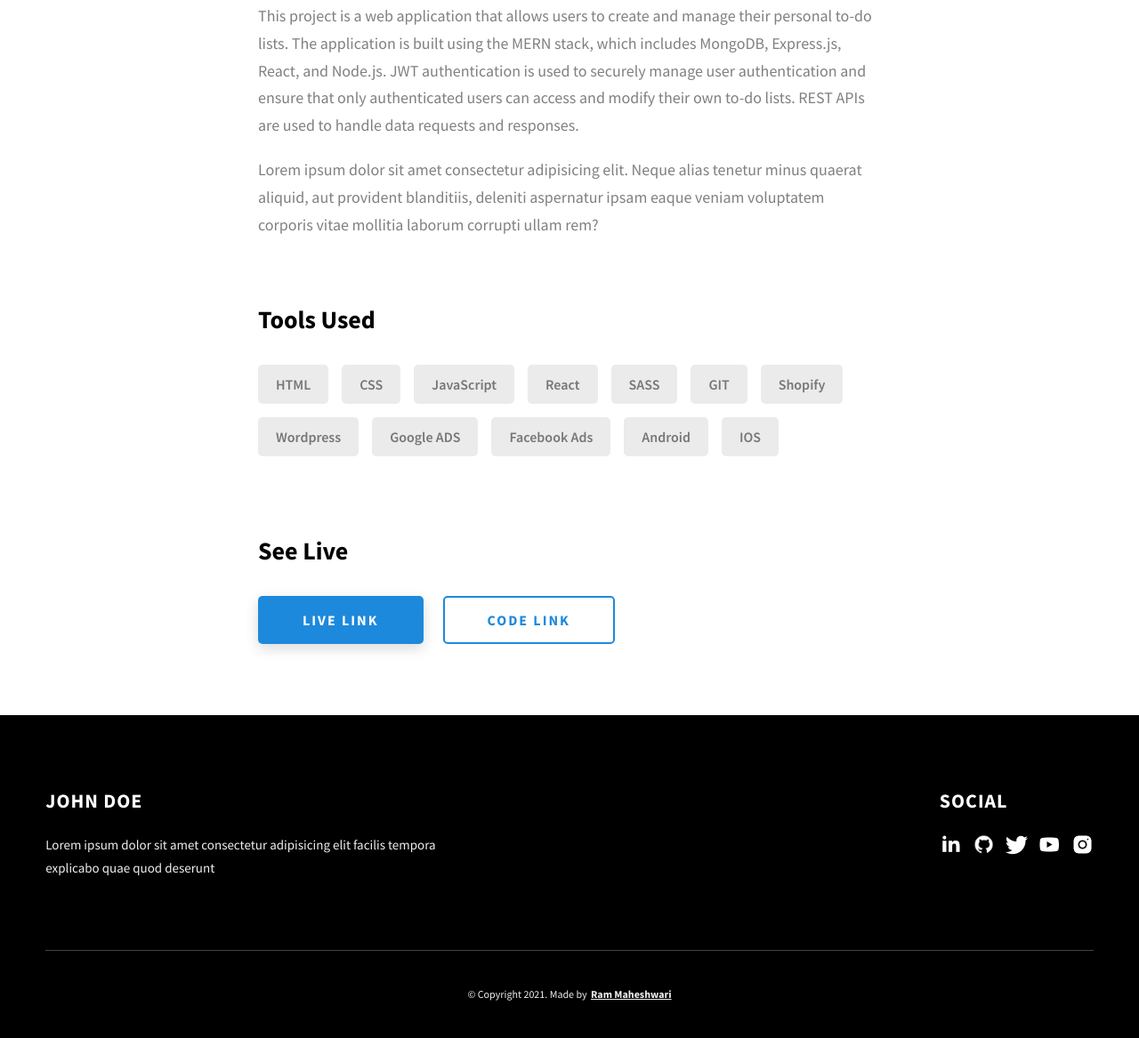
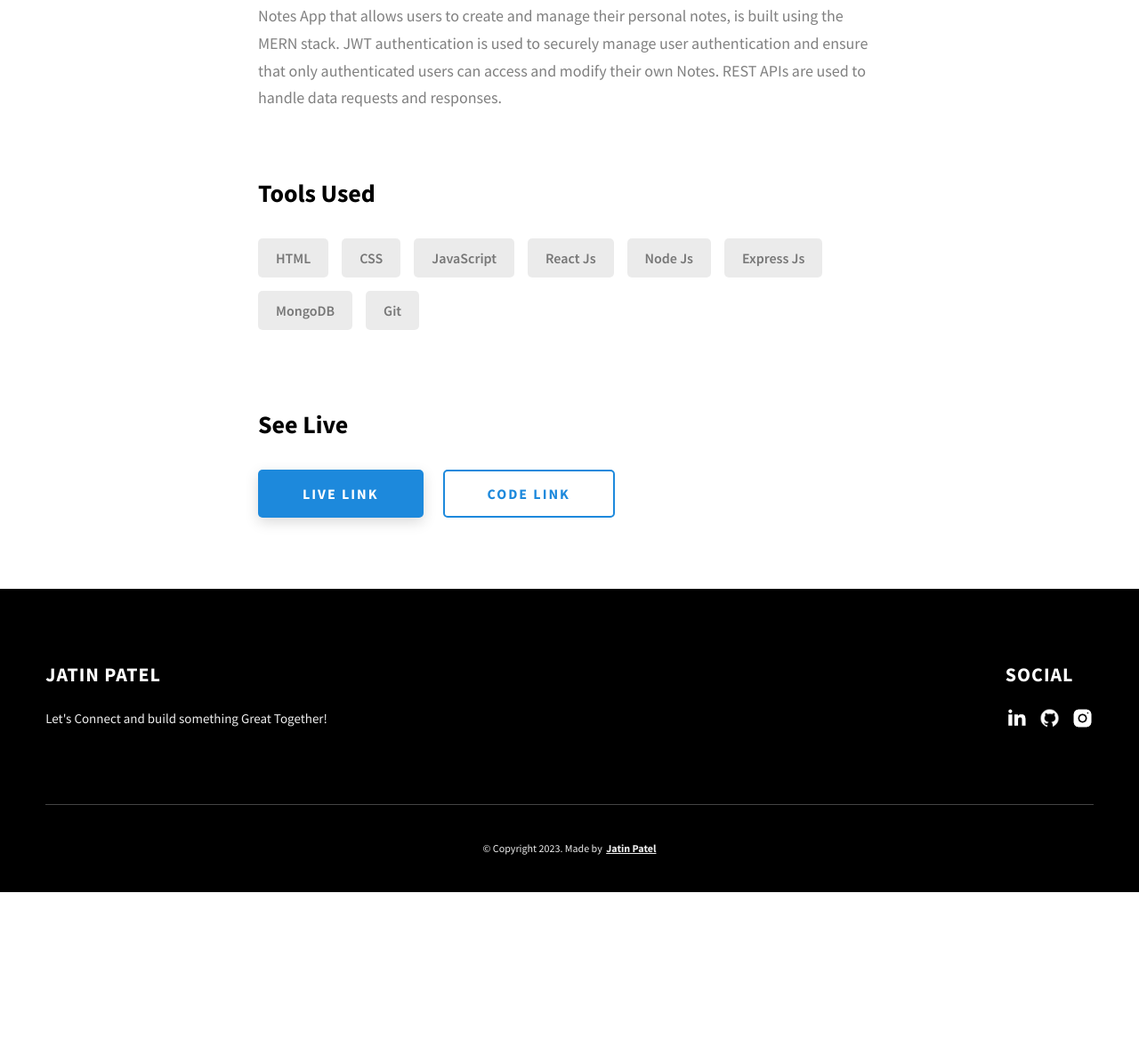
Before and after one commit to jatinp04/Portfolio, a website: page project-2.html in a window 1280 px wide. Shown: the part 1563-2730 px from the top of the page at 89% size. After the commit the page ends 2566 px from the top, so only its background shows below. Drawn offline with Linux system fonts and the light colour scheme.

Commit message:
Project 2 Updated

```diff
--- a/project-2.html
+++ b/project-2.html
@@ -22,12 +22,12 @@
         <div class="header__logo-container">
           <div class="header__logo-img-cont">
             <img
-              src="./assets/png/john-doe.png"
-              alt="Ram Maheshwari Logo Image"
+              src="./assets/png/jatin_photo.jpg"
+              alt="Jatin_image"
               class="header__logo-img"
             />
           </div>
-          <span class="header__logo-sub">John Doe</span>
+          <span class="header__logo-sub">Jatin Patel</span>
         </div>
         <div class="header__main">
           <ul class="header__links">
@@ -84,16 +84,16 @@
     </header>
     <section class="project-cs-hero">
       <div class="project-cs-hero__content">
-        <h1 class="heading-primary">Project 2</h1>
+        <h1 class="heading-primary">Notes App</h1>
         <div class="project-cs-hero__info">
           <p class="text-primary">
-            Lorem ipsum dolor sit amet consectetur adipisicing elit. Dignissimos
-            in numquam incidunt earum quaerat cum fuga, atque similique natus
-            nobis sit.
+         This page contains the case study of Notes App which includes the Project Overview, Tools Used and Live Links to the official product.
           </p>
+
+
         </div>
         <div class="project-cs-hero__cta">
-          <a href="#" class="btn btn--bg" target="_blank">Live Link</a>
+          <a href="https://notesfrontend.onrender.com/" class="btn btn--bg" target="_blank">Live Link</a>
         </div>
       </div>
     </section>
@@ -111,13 +111,11 @@
             <div class="project-details__desc">
               <h3 class="project-details__content-title">Project Overview</h3>
               <p class="project-details__desc-para">
-                This project is a web application that allows users to create and manage their personal to-do lists. The application is built using the MERN stack, which includes MongoDB, Express.js, React, and Node.js. JWT authentication is used to securely manage user authentication and ensure that only authenticated users can access and modify their own to-do lists. REST APIs are used to handle data requests and responses.
+                Notes App that allows users to create and manage their personal notes, is built using the MERN stack. JWT authentication is used to securely manage user authentication and ensure that only authenticated users can access and modify their own Notes.
+                REST APIs are used to handle data requests and responses.
               </p>
               <p class="project-details__desc-para">
-                Lorem ipsum dolor sit amet consectetur adipisicing elit. Neque
-                alias tenetur minus quaerat aliquid, aut provident blanditiis,
-                deleniti aspernatur ipsam eaque veniam voluptatem corporis vitae
-                mollitia laborum corrupti ullam rem?
+
               </p>
             </div>
             <div class="project-details__tools-used">
@@ -126,27 +124,24 @@
                 <div class="skills__skill">HTML</div>
                 <div class="skills__skill">CSS</div>
                 <div class="skills__skill">JavaScript</div>
-                <div class="skills__skill">React</div>
-                <div class="skills__skill">SASS</div>
-                <div class="skills__skill">GIT</div>
-                <div class="skills__skill">Shopify</div>
-                <div class="skills__skill">Wordpress</div>
-                <div class="skills__skill">Google ADS</div>
-                <div class="skills__skill">Facebook Ads</div>
-                <div class="skills__skill">Android</div>
-                <div class="skills__skill">IOS</div>
+                <div class="skills__skill">React Js</div>
+                <div class="skills__skill">Node Js</div>
+                <div class="skills__skill">Express Js</div>
+                <div class="skills__skill">MongoDB</div>
+                <div class="skills__skill">Git</div>
+
               </div>
             </div>
             <div class="project-details__links">
               <h3 class="project-details__content-title">See Live</h3>
               <a
-                href="#"
+                href="https://notesfrontend.onrender.com/"
                 class="btn btn--med btn--theme project-details__links-btn"
-                target="_blank"
+                target="https://gpsfrontend.onrender.com/"
                 >Live Link</a
               >
               <a
-                href="#"
+                href="https://github.com/jatinp04/Notes-App"
                 class="btn btn--med btn--theme-inv project-details__links-btn"
                 target="_blank"
                 >Code Link</a
@@ -156,6 +151,7 @@
         </div>
       </div>
     </section>
+
     <footer class="main-footer">
       <div class="main-container">
         <div class="main-footer__upper">
@@ -164,35 +160,23 @@
               <span>Social</span>
             </h2>
             <div class="main-footer__social-cont">
-              <a target="_blank" rel="noreferrer" href="#">
+              <a target="_blank" rel="noreferrer" href="https://www.linkedin.com/in/jatinp04/">
                 <img
                   class="main-footer__icon"
                   src="./assets/png/linkedin-ico.png"
                   alt="icon"
                 />
               </a>
-              <a target="_blank" rel="noreferrer" href="#">
+              <a target="_blank" rel="noreferrer" href="https://github.com/jatinp04">
                 <img
                   class="main-footer__icon"
                   src="./assets/png/github-ico.png"
                   alt="icon"
                 />
               </a>
-              <a target="_blank" rel="noreferrer" href="#">
-                <img
-                  class="main-footer__icon"
-                  src="./assets/png/twitter-ico.png"
-                  alt="icon"
-                />
-              </a>
-              <a target="_blank" rel="noreferrer" href="#">
-                <img
-                  class="main-footer__icon"
-                  src="./assets/png/yt-ico.png"
-                  alt="icon"
-                />
-              </a>
-              <a target="_blank" rel="noreferrer" href="#">
+
+
+              <a target="_blank" rel="noreferrer" href="https://www.instagram.com/jatinp04/">
                 <img
                   class="main-footer__icon main-footer__icon--mr-none"
                   src="./assets/png/insta-ico.png"
@@ -202,18 +186,17 @@
             </div>
           </div>
           <div class="main-footer__row main-footer__row-2">
-            <h4 class="heading heading-sm text-lt">John Doe</h4>
+            <h4 class="heading heading-sm text-lt">Jatin Patel</h4>
             <p class="main-footer__short-desc">
-              Lorem ipsum dolor sit amet consectetur adipisicing elit facilis
-              tempora explicabo quae quod deserunt
+            Let's Connect and build something Great Together!
             </p>
           </div>
         </div>
 
         <div class="main-footer__lower">
-          &copy; Copyright 2021. Made by
-          <a rel="noreferrer" target="_blank" href="https://rammaheshwari.com"
-            >Ram Maheshwari</a
+          &copy; Copyright 2023. Made by
+          <a rel="noreferrer" target="_blank" href="#"
+            >Jatin Patel</a
           >
         </div>
       </div>
```
